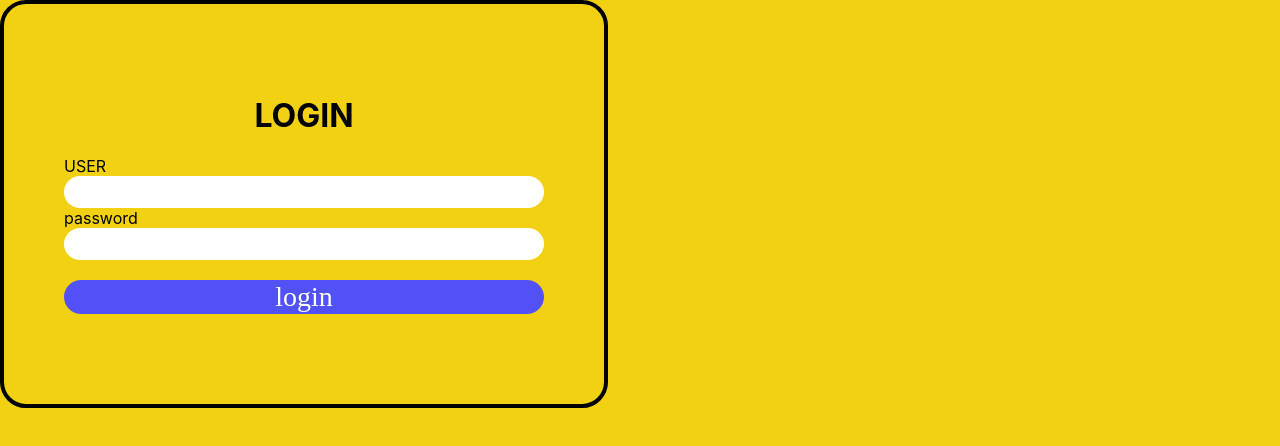
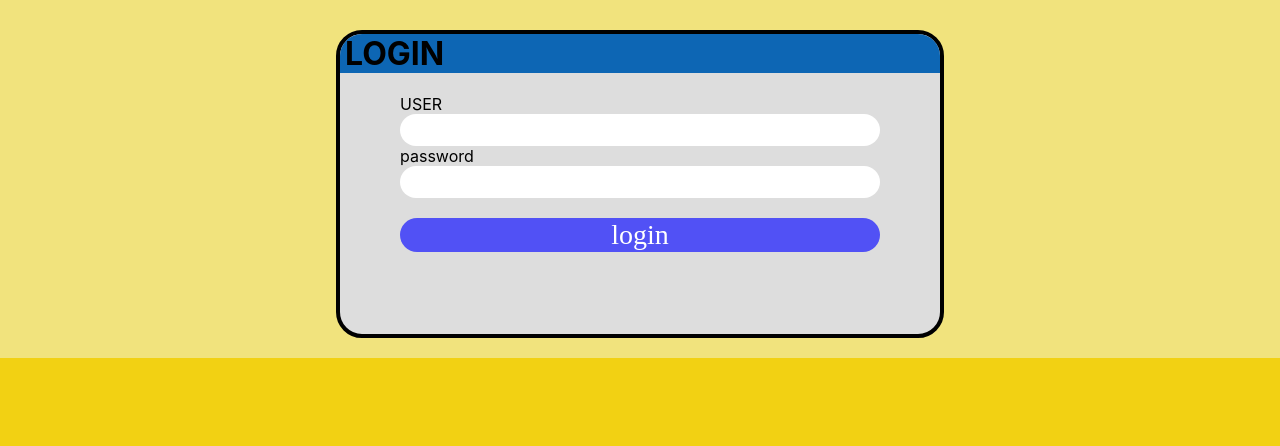
Before and after one commit to SalvadorScafati/BdS, a React (Create React App) app in the folder frontend/: page /entradasecreta in a window 1280 px wide. Shown: the top 446 px of the page. Built offline with nearby package versions, Linux system fonts and the light colour scheme; a web font is replaced by a local one.

Commit message:
changes logo, etc

```diff
--- a/frontend/src/components/blog_admin.js
+++ b/frontend/src/components/blog_admin.js
@@ -42,7 +42,7 @@ class BlogAdmin extends React.Component {
         return (<div >
         {this.state.dataLoaded ?
         <div className='formContainer'>
-                <h1> Blog {this.props.type}</h1>
+                <h1> {this.props.name}</h1>
                 <form id='blog_admin' className='form' onSubmit={e => e.preventDefault()}>
                     <label>Titulo</label>
                     <input onChange={(e) =>{this.setState({ tittle: e.target.value })} } type="text" name='ftittle' value={this.state.tittle}/>
--- a/frontend/src/routes/about.js
+++ b/frontend/src/routes/about.js
@@ -91,12 +91,12 @@ class About extends React.Component {
                          <Persona>- Carolina Fernández </Persona>
                          <Categoria>Arte y Diseño</Categoria>
                          <Persona>- Antonia Scafati</Persona>
-                         <Categoria>Community Manager</Categoria>
-                         <Persona>- Matuziken Knigth</Persona>
                          <Categoria>Producción Audiovisual</Categoria>
                          <Persona>- Carolina Rosaspini</Persona>
                          <Categoria>Producción de Podcast</Categoria>
                          <Persona>- Pablo Manzano</Persona>
+                         <Categoria>Community Manager</Categoria>
+                         <Persona>- Matuziken Knigth</Persona>
                        </Container>
                     </Staff>
             <Footer/>
--- a/frontend/src/routes/adminmain.js
+++ b/frontend/src/routes/adminmain.js
@@ -31,8 +31,8 @@ class Adminmain extends React.Component {
         return (<div>
              {this.state.redirect && <Navigate to="/entradasecreta" />}
              <div className='blogadmin-container'>
-                 <BlogAdmin type="main"/>
-                 <BlogAdmin type="secondary"/>
+                 <BlogAdmin name="Agenda" type="main"/>
+                 <BlogAdmin name="Reseña" type="secondary"/>
              </div>
         </div>);
     }
--- a/frontend/src/routes/login.js
+++ b/frontend/src/routes/login.js
@@ -44,7 +44,7 @@ class Login extends React.Component {
     }
 
     render() {
-        return <div className='formContainer'>
+        return <div className='blogadmin-container'><div className='formContainer'>
                 {this.state.redirect && <Navigate to="/adminmain" />}
                 <h1>LOGIN</h1>
                 <form className='form' onSubmit={e => e.preventDefault()}>
@@ -54,7 +54,7 @@ class Login extends React.Component {
                     <input onChange={(e) =>{this.setState({ pass: e.target.value })} } type="text" name='fpassword'/>
                     <button onClick={()=>{this.loginquery(this.state.user,this.state.pass)}}>login</button>
                 </form>
-            </div>;
+                </div></div>;
     }
 }
 
--- a/frontend/src/styles/adminmain.css
+++ b/frontend/src/styles/adminmain.css
@@ -1,10 +1,10 @@
 .blogadmin-container{
     display: flex;
-    flex-direction: row;
+    flex-direction: column;
     width: 100%;
     justify-content: space-evenly;
+    align-items: center;
     background-color: rgba(240, 248, 255, 0.452);
-    margin-top: 10px;
     padding-top:  20px;
     padding-bottom:20px;
 }
--- a/frontend/src/styles/login.css
+++ b/frontend/src/styles/login.css
@@ -1,11 +1,13 @@
 .formContainer{
+    margin-top: 10px;
     width:600px;
-    height: 400px;
+    height: 300px;
     display: flex;
     flex-direction: column;
-    justify-content: center;
+    overflow: hidden;
     align-items: center;
     border-radius: 26px;
+    background-color: rgb(221, 221, 221);
     border: 4px solid black;
     min-width: 150px;
 }
@@ -16,6 +18,14 @@
     flex-direction: column;
     padding-bottom: 20px;
 }
+
+.formContainer > h1{
+    padding-left: 10px;
+    width: 100%;
+    margin-top: 0%;
+    background-color: rgb(13, 102, 180);
+}
+
 .form > button{
     margin-top: 20px;
     border-radius: 25px;
```
Also changed, not shown: frontend/public/logo192.png, frontend/public/logo512.png.
